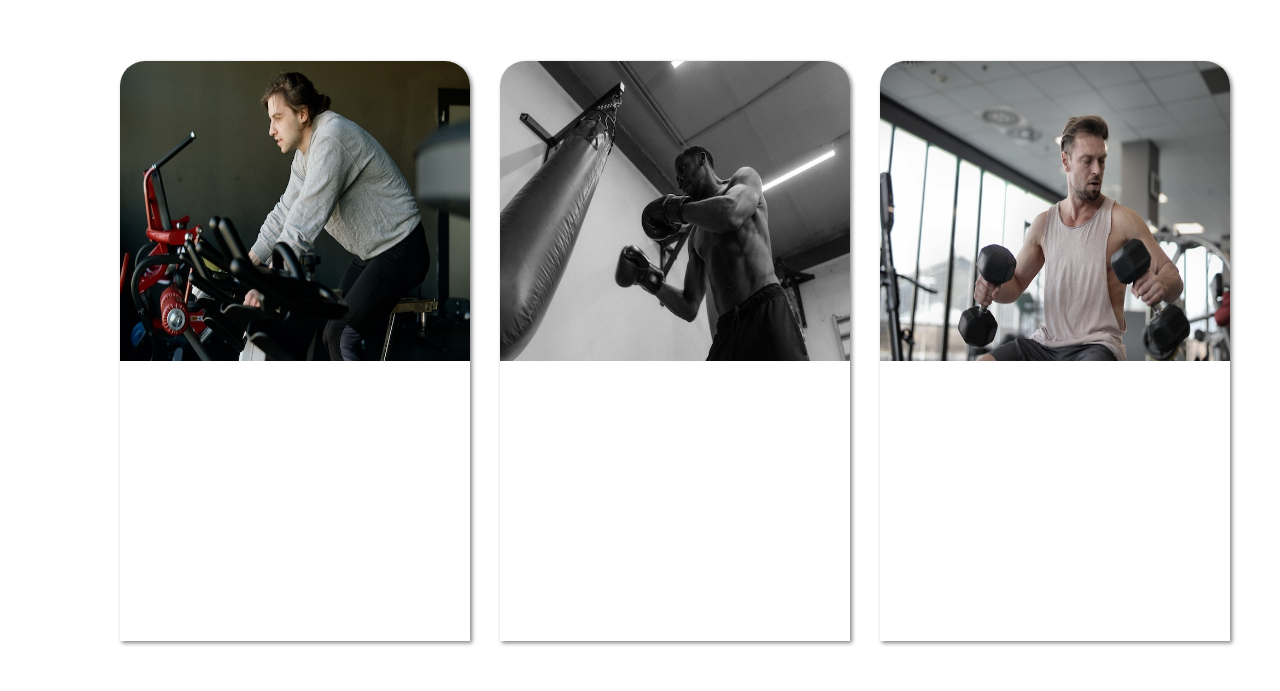
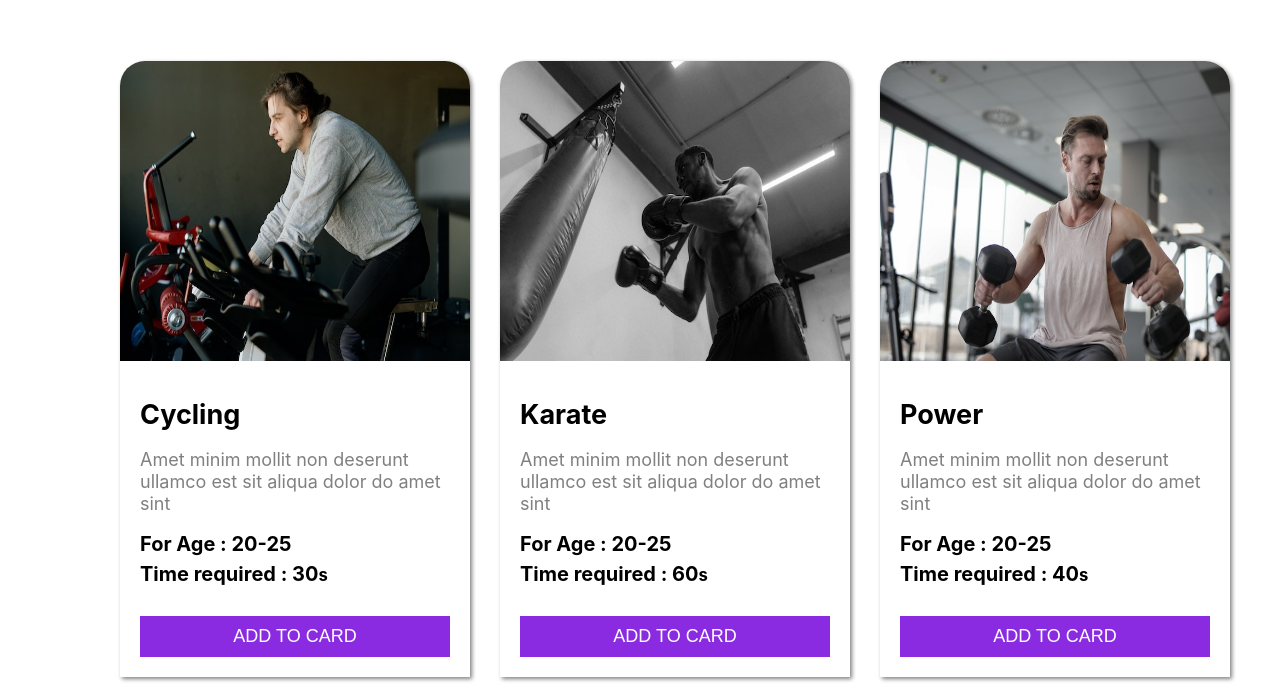
Before and after one commit to Naimcoder/Assignment-08, a React (Create React App) app: page / in a window 1280 px wide. Shown: the part 109-800 px from the top of the page. Built offline with nearby package versions, Linux system fonts and the light colour scheme.

Commit message:
added card items

```diff
--- a/src/Components/SingleCard/SingleCard.css
+++ b/src/Components/SingleCard/SingleCard.css
@@ -1,7 +1,7 @@
 .card {
   width: 350px;
   margin-top: 50px;
-  height: 580px;
+
   box-shadow: 2px 2px 4px gray;
   border-radius: 25px 25px 0px 0px;
 }
@@ -10,3 +10,27 @@ width: 350px;
 height: 300px;
 border-radius: 25px 25px 0px 0px;
 }
+.card-info{
+     padding: 20px;
+     line-height: 22px;
+     font-size: 18px;
+}
+.card-info p{
+color: gray;
+}
+.card-info h4{
+     margin: 0;
+     margin-top: 8px;
+     font-size: 20px;
+}
+.Card-btn{
+     width: 100%;
+     margin-top:30px;
+     padding: 10px 20px;
+     background-color: blueviolet;
+     border: none;
+     color: #fff;
+     font-size: 18px;
+     font-weight: 500;
+     text-transform: uppercase;
+}
--- a/src/Components/SingleCard/SingleCard.js
+++ b/src/Components/SingleCard/SingleCard.js
@@ -8,7 +8,13 @@ console.log(props)
           <div className='card'>
                <img src={image} alt="" />
                <div className="card-info">
-
+                    <h2>{title}</h2>
+                    <p>Amet minim mollit non deserunt
+            ullamco est sit aliqua dolor do
+                   amet sint</p>
+                    <h4>For Age :   {age}</h4>
+                    <h4>Time required :   {time}<span><small>s</small></span></h4>
+                    <button className='Card-btn'>Add To Card</button>
                </div>
           </div>
      );
```
